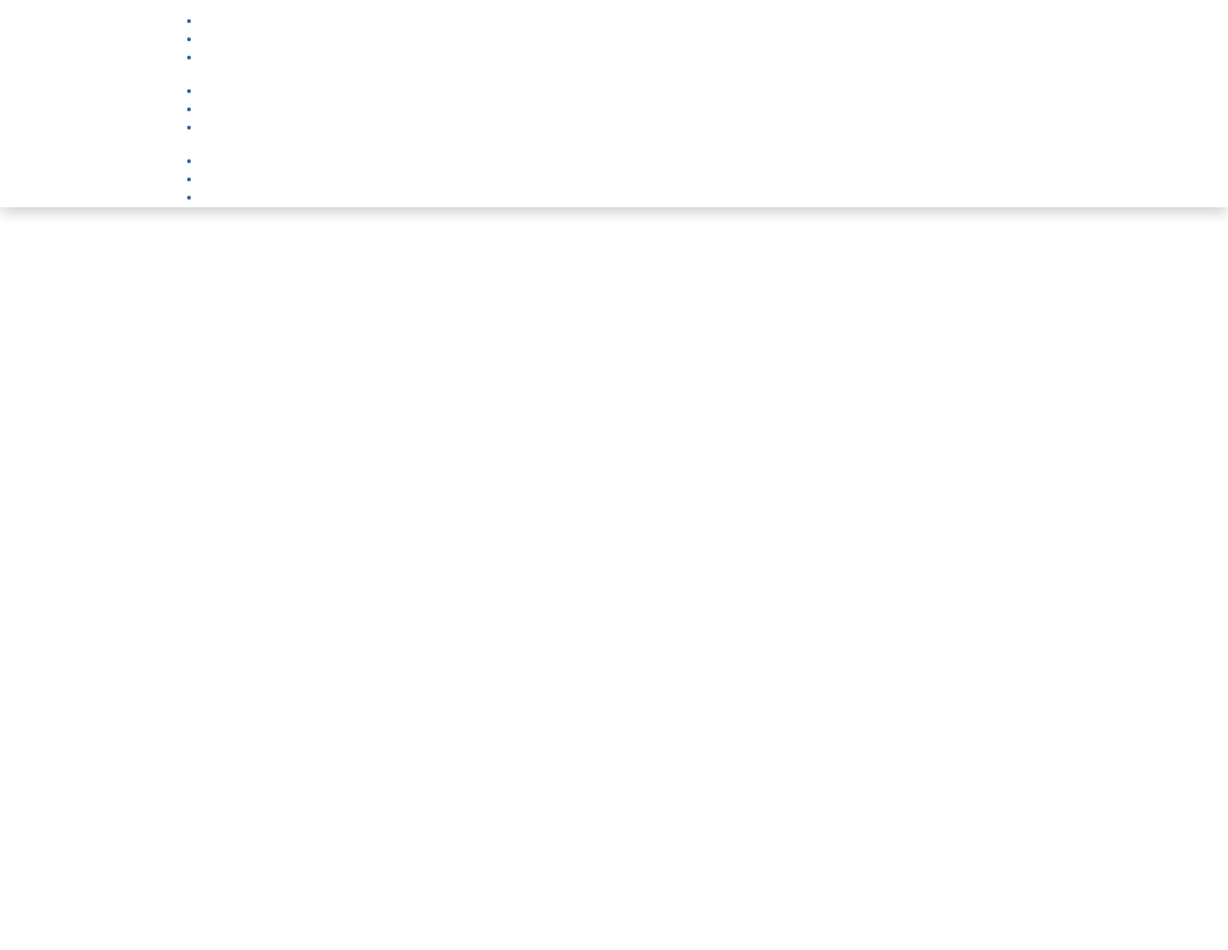
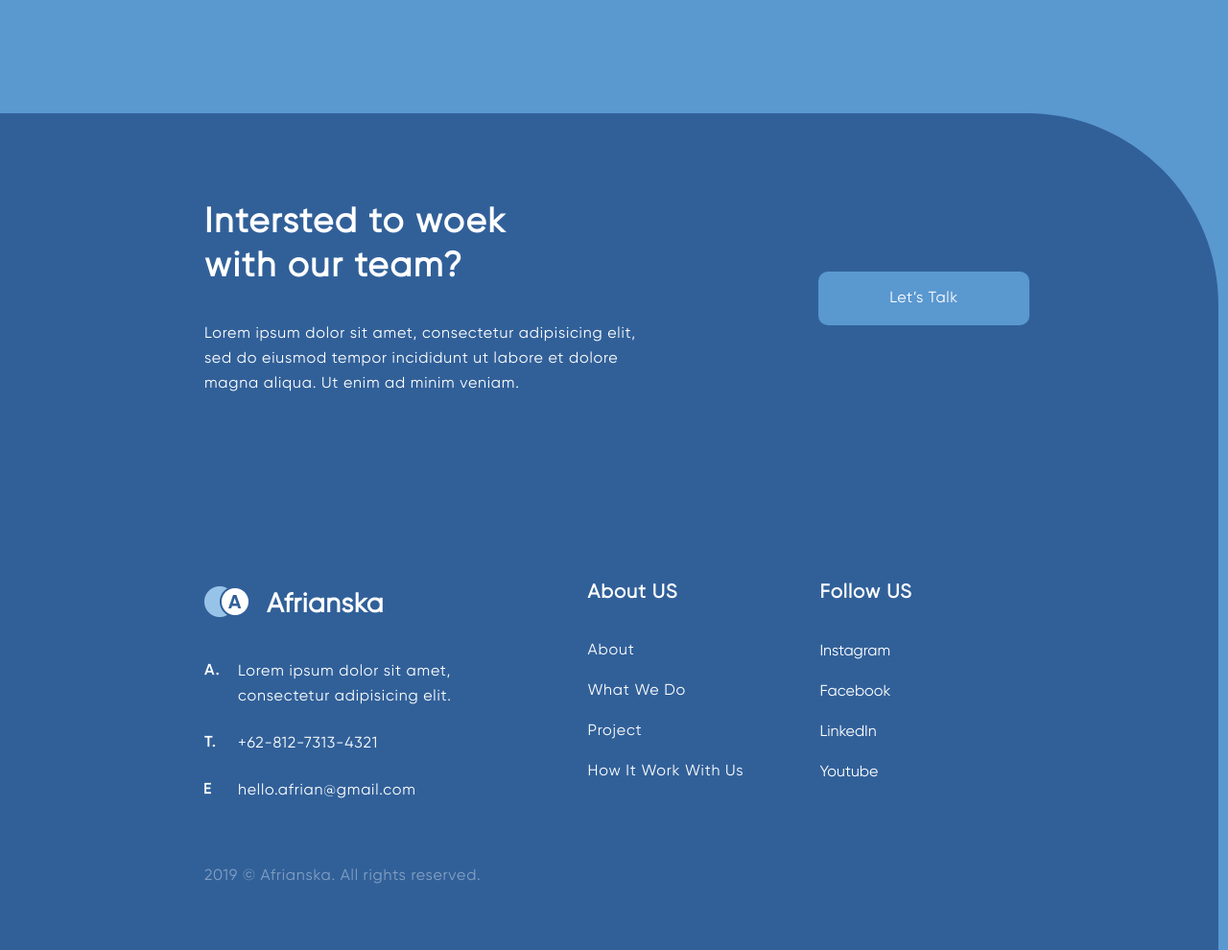
Before and after one commit to pr-jack/-_-, a website: page source/index.html in a window 1280 px wide. Shown: the part 2895-3885 px from the top of the page at 96% size. Before the commit the page ends 3127 px from the top, so only its background shows below. Drawn offline with nearby package versions, Linux system fonts and the light colour scheme; files that its build step writes are made by us from their sources.

Commit message:
сверстал главную страницу

```diff
--- a/source/index.html
+++ b/source/index.html
@@ -156,32 +156,97 @@
       <!--Footer-->
 
       <footer class="footer__page">
-        <div class="wrapper">
+        <div class="wrapper wrapper__footer">
           <div class="footer__top">
-            <div class="footer__title"></div>
-            <div class="footer__description"></div>
-            <a href="#" class="footer__button"></a>
+            <div class="footer__text">
+              <h2 class="footer__title">
+                Intersted to woek with our team?
+              </h2>
+              <div class="footer__description">
+                Lorem ipsum dolor sit amet, consectetur adipisicing elit, sed do eiusmod tempor incididunt ut labore et dolore magna aliqua. Ut enim ad minim veniam.
+              </div>
+            </div>
+            <a href="#" class="footer__button">
+              Let’s Talk
+            </a>
           </div>
           <div class="footer__bottom">
             <div class="footer__contacts contacts">
+              <div class="footer__logo">
+                <a>
+                  <img src="img/footer/logo-footer.png" width="48" height="48" alt="Logo">
+                </a>
+                <h3 class="footer__logo--title">
+                  Afrianska
+                </h3>
+              </div>
               <ul class="contacts__list">
-                <li class="contacts__item contacts__item--adress"></li>
-                <li class="contacts__item contacts__item--phone"></li>
-                <li class="contacts__item contacts__item--email"></li>
+                <li class="contacts__item contacts__item--adress">
+                  Lorem ipsum dolor sit amet, consectetur adipisicing elit.
+                </li>
+                <li class="contacts__item contacts__item--phone">
+                  +62-812-7313-4321
+                </li>
+                <li class="contacts__item contacts__item--email">
+                  hello.afrian@gmail.com
+                </li>
               </ul>
+              <div class="footer__copyright">
+                2019 © Afrianska. All rights reserved.
+              </div>
             </div>
             <div class="footer__aboutus aboutus">
+              <h3 class="aboutus__title">
+                About US
+              </h3>
               <ul class="aboutus__list">
-                <li class="aboutus__item"></li>
-                <li class="aboutus__item"></li>
-                <li class="aboutus__item"></li>
+                <li class="aboutus__item">
+                  <a href="#">
+                    About
+                  </a>
+                </li>
+                <li class="aboutus__item">
+                  <a href="#">
+                    What We Do
+                  </a>
+                </li>
+                <li class="aboutus__item">
+                  <a href="#">
+                    Project
+                  </a>
+                </li>
+                <li class="aboutus__item">
+                  <a href="#">
+                    How It Work With Us
+                  </a>
+                </li>
               </ul>
             </div>
             <div class="footer__followus followus">
+              <h3 class="followus__title">
+                Follow US
+              </h3>
               <ul class="followus__list">
-                <li class="followus__item"></li>
-                <li class="followus__item"></li>
-                <li class="followus__item"></li>
+                <li class="followus__item">
+                  <a href="#">
+                    Instagram
+                  </a>
+                </li>
+                <li class="followus__item">
+                  <a href="#">
+                    Facebook
+                  </a>
+                </li>
+                <li class="followus__item">
+                  <a href="#">
+                    LinkedIn
+                  </a>
+                </li>
+                <li class="followus__item">
+                  <a href="#">
+                    Youtube
+                  </a>
+                </li>
               </ul>
             </div>
           </div>
--- a/source/sass/base.scss
+++ b/source/sass/base.scss
@@ -27,14 +27,10 @@ h1, h2, h3 {
   margin: 0;
 }
 
-.visually-hidden {
-  position: absolute;
-  clip: rect(1px, 1px, 1px, 1px);
+ul {
   padding: 0;
-  border: 0;
-  height: 1px;
-  width: 1px;
-  overflow: hidden;
+  margin: 0;
+  list-style: none;
 }
 
 .button {
@@ -53,3 +49,7 @@ h1, h2, h3 {
   margin: 0 auto;
   max-width: 940px;
 }
+
+.main__page {
+  position: relative;
+}
--- a/source/sass/blocks/client.scss
+++ b/source/sass/blocks/client.scss
@@ -1,4 +1,5 @@
 .client {
+  height: 1549px;
   color: #ffffff;
   background-color: $color-blue-4;
   border-radius: 200px 0px 0px 0px;
--- /dev/null
+++ b/source/sass/blocks/footer.scss
@@ -0,0 +1,143 @@
+.footer__page {
+  position: absolute;
+  bottom: 0;
+  left: 0;
+  width: 1270px;
+  color: $color-primary;
+  background-color: $color-blue-2;
+  border-radius: 0px 200px 0px 0px;
+}
+
+.wrapper__footer {
+  margin-left: 213px;
+}
+
+.footer__top {
+  display: flex;
+  padding-top: 91px;
+  padding-bottom: 190px;
+}
+
+.footer__title {
+  padding-bottom: 34px;
+  width: 317px;
+  font-size: 36px;
+  line-height: 46px;
+  letter-spacing: 0.05em;
+}
+.footer__description {
+  width: 460px;
+  font-size: 16px;
+  line-height: 26px;
+  letter-spacing: 0.05em;
+}
+
+.footer__button  {
+  margin-left: 180px;
+  padding: 15px 0;
+  width: 220px;
+  align-self: center;
+  font-size: 16px;
+  line-height: 26px;
+  letter-spacing: 0.04em;
+  text-align: center;
+  background-color: $color-blue-4;
+  color: $color-primary;
+  border-radius: 10px;
+}
+
+.footer__bottom {
+  display: flex;
+}
+
+.footer__logo {
+  display: flex;
+  align-items: center;
+  padding-bottom: 30px;
+
+  &--title {
+    padding-left: 17px;
+    font-size: 28px;
+    line-height: 46px;
+    letter-spacing: 0.02em;
+  }
+}
+
+.contacts__list {
+  padding-bottom: 40px;
+  width: 264px;
+  font-size: 16px;
+  line-height: 26px;
+  letter-spacing: 0.05em;
+}
+
+.contacts__item {
+  padding-bottom: 23px;
+
+  &--adress {
+    background: url("../img/footer/A.png") no-repeat 0 4px;
+    padding-left: 35px;
+  }
+
+  &--phone {
+    background: url("../img/footer/T.png") no-repeat 0 4px;
+    padding-left: 35px;
+  }
+
+  &--email {
+    background: url("../img/footer/E.png") no-repeat 0 4px;
+    padding-left: 35px;
+  }
+}
+
+.footer__copyright {
+  padding-bottom: 64px;
+  font-size: 16px;
+  line-height: 26px;
+  letter-spacing: 0.05em;
+  opacity: 0.4;
+}
+
+.footer__aboutus {
+  margin-left: 111px;
+}
+
+.aboutus__title {
+  padding-bottom: 32px;
+  font-size: 20px;
+  line-height: 30px;
+  letter-spacing: 0.05em;
+}
+
+.aboutus__list {
+  font-size: 16px;
+  line-height: 26px;
+  letter-spacing: 0.05em;
+}
+
+.aboutus__item {
+  padding-bottom: 16px;
+}
+
+.aboutus__item a {
+  color: $color-primary;
+}
+
+.footer__followus {
+  margin-left: 79px;
+}
+
+.followus__title {
+  padding-bottom: 37px;
+  font-size: 20px;
+  line-height: 30px;
+  letter-spacing: 0.05em;
+}
+
+.followus__item {
+  padding-bottom: 23px;
+}
+
+.followus__item a {
+  color: $color-primary;
+}
--- a/source/sass/style.scss
+++ b/source/sass/style.scss
@@ -5,3 +5,4 @@
 @import "blocks/header.scss";
 @import "blocks/about.scss";
 @import "blocks/client.scss";
+@import "blocks/footer.scss";
--- a/source/sass/variables.scss
+++ b/source/sass/variables.scss
@@ -2,6 +2,7 @@ $desktop-width: 1280px;
 $font-primary: "Gilroy-Regular", "Arial", sans-serif;
 $font-secondary: "Gilroy-SemiBold", "Arial", sans-serif;
 $font-title: "Galien-Regular", "Arial", sans-serif;
+$color-primary: #ffffff;
 $color-blue-1: rgba(31, 63, 104, 1);
 $color-blue-2: rgba(49, 96, 153, 1);
 $color-blue-4: rgba(90, 152, 208, 1);
```
Also changed, not shown: source/img/footer/T.png (added), source/img/footer/a.png (added), source/img/footer/e.png (added), source/img/footer/logo-footer.png (added).
